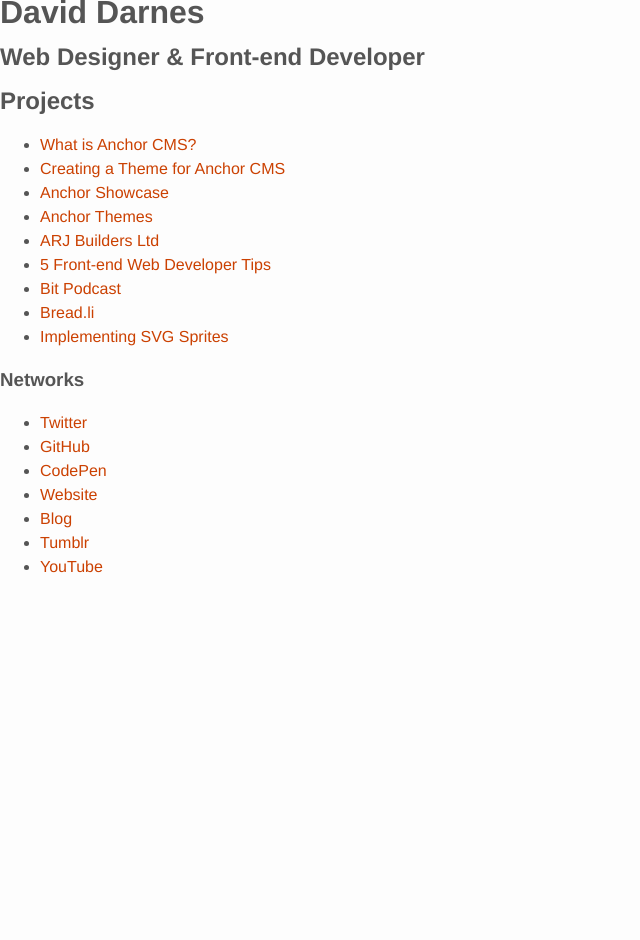
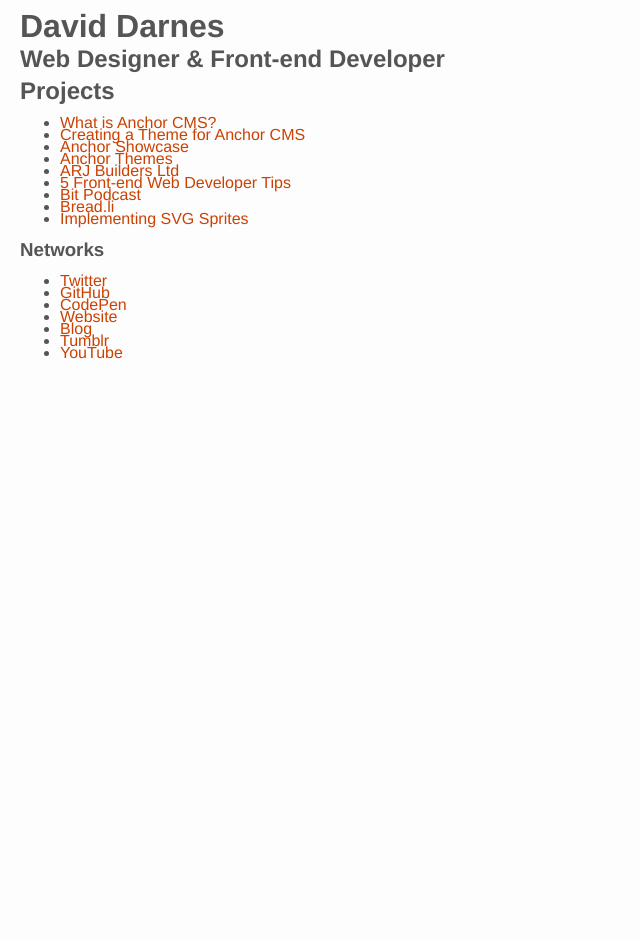
Before and after one commit to daviddarnes/daviddarnes.github.io, a Jekyll site: the page built from index.md, in a window 1280 px wide. Shown: the whole page, without its empty margins (0-640 px from the left). Built offline with Jekyll 4.4.1, drawn with Linux system fonts in a browser that asks for light colours; before the commit the page ends 900 px from its top, so only the background shows below that.

Commit message:
Amends to link border and padding on body

```diff
--- a/css/styles.scss
+++ b/css/styles.scss
@@ -9,19 +9,20 @@
 
 body {
   font-family: Helvetica, Arial, sans-serif;
-  line-height: 24px;
+  line-height: 12px;
   background: #FDFDFD;
   color: #555;
+  padding: 20px;
 }
 
 a {
   color: #cb4102;
-  margin-bottom: 5px;
+  padding-bottom: 5px;
   border-bottom: 1px solid transparent;
   transition: .2s;
   text-decoration: none;
   &:hover {
     border-bottom-color: #cb4102;
-    margin-bottom: 2px;
+    padding-bottom: 2px;
   }
 }
```
